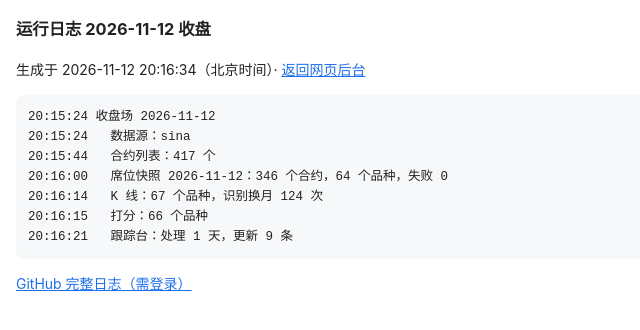
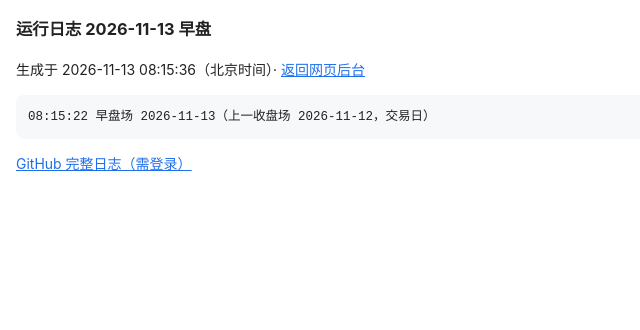
Before and after one commit to yuherantrader-glitch/futures-board, a plain HTML site: page log.html in a window 1280 px wide. Shown: the whole page, without its empty margins (0-640 px from the left). Drawn offline with Linux system fonts and the light colour scheme.

Commit message:
更新 2026-11-13 08:30

```diff
--- a/log.html
+++ b/log.html
@@ -1,7 +1 @@
-<!doctype html><meta charset="utf-8"><meta name="viewport" content="width=device-width,initial-scale=1"><title>运行日志</title><style>body{font:14px/1.6 -apple-system,"PingFang SC",sans-serif;margin:16px;color:#222}pre{white-space:pre-wrap;word-break:break-all;background:#f6f8fa;padding:12px;border-radius:8px;font-size:12.5px}a{color:#1f6feb}</style><h3>运行日志 2026-11-12 收盘</h3><p>生成于 2026-11-12 20:16:34（北京时间）· <a href="./">返回网页后台</a></p><pre>20:15:24 收盘场 2026-11-12
-20:15:24   数据源：sina
-20:15:44   合约列表：417 个
-20:16:00   席位快照 2026-11-12：346 个合约，64 个品种，失败 0
-20:16:14   K 线：67 个品种，识别换月 124 次
-20:16:15   打分：66 个品种
-20:16:21   跟踪台：处理 1 天，更新 9 条</pre><p><a href="https://github.com/yuherantrader-glitch/futures-system/actions/runs/43216203170">GitHub 完整日志（需登录）</a></p>
+<!doctype html><meta charset="utf-8"><meta name="viewport" content="width=device-width,initial-scale=1"><title>运行日志</title><style>body{font:14px/1.6 -apple-system,"PingFang SC",sans-serif;margin:16px;color:#222}pre{white-space:pre-wrap;word-break:break-all;background:#f6f8fa;padding:12px;border-radius:8px;font-size:12.5px}a{color:#1f6feb}</style><h3>运行日志 2026-11-13 早盘</h3><p>生成于 2026-11-13 08:15:36（北京时间）· <a href="./">返回网页后台</a></p><pre>08:15:22 早盘场 2026-11-13（上一收盘场 2026-11-12，交易日）</pre><p><a href="https://github.com/yuherantrader-glitch/futures-system/actions/runs/43335567725">GitHub 完整日志（需登录）</a></p>
```
Also changed, not shown: data.json (+1 -1 lines), index.html (+1 -1 lines), 2 other files.
